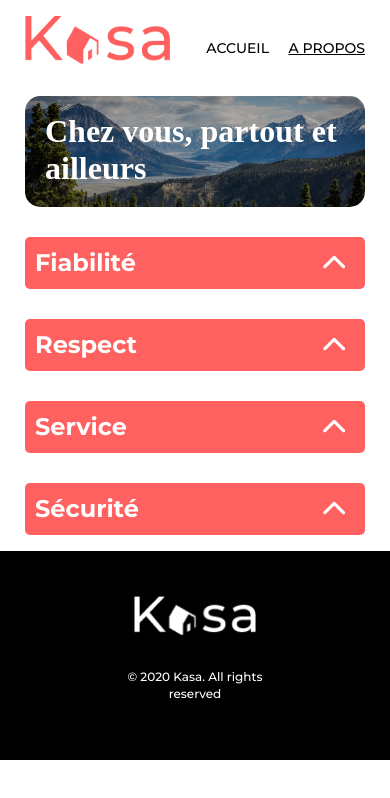
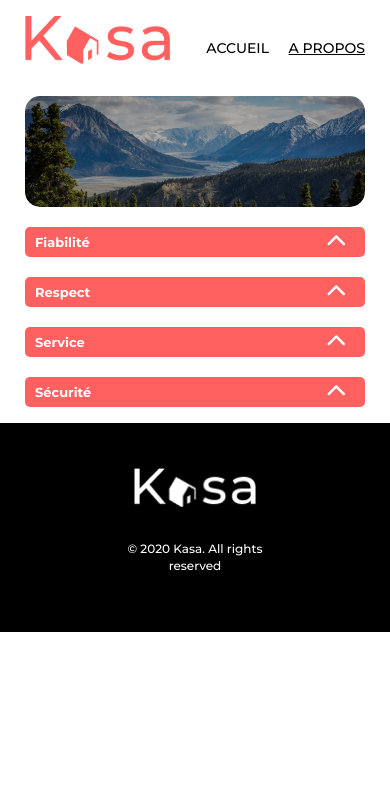
Before and after one commit to Corentinlhm02/projet-5, a React (Vite) app in the folder P5 react/: page /about in a window 390 px wide. Shown: the top 798 px of the page. Built offline with nearby package versions, Linux system fonts and the light colour scheme.

Commit message:
responsive caroussel

```diff
--- a/P5 react/src/pages/About.jsx
+++ b/P5 react/src/pages/About.jsx
@@ -19,7 +19,6 @@ function About() {
     <div className='about'>
       <section className="banner">
         <img src={ImageMontagne} alt="logo kasa" />
-        <h1>Chez vous, partout et ailleurs</h1>
       </section>
       <section className="about-section">
         {panels.map((panel, index) => (
--- a/P5 react/src/sass/CarrouselAnnonce.scss
+++ b/P5 react/src/sass/CarrouselAnnonce.scss
@@ -50,6 +50,7 @@
 @media (max-width: 800px) {
     .carousel{
         height: 225px;
+        border-radius: 15px;
     }
     .carousel-inner img {
     height: 225px;
@@ -57,4 +58,7 @@
     .carousel-buttons button {
         font-size: 2rem;
     }
+    .currentIndex {
+        display: none;
+    }
 }
--- a/P5 react/src/sass/about.scss
+++ b/P5 react/src/sass/about.scss
@@ -118,12 +118,24 @@
 @media (max-width: 800px) {
   .about{
     margin: 4% 25px;
+    .banner{
+      height: 111px;
+      margin: 0;
+      border-radius: 15px;
+      img{
+        border-radius: 15px;
       }
-  .about .about-section{
+    }
+    .about-section{
       margin: 0;
       width: 100%;
+      .accordion-container{
+          .panel p {
+            font-size: 13px;
+            line-height: 20px;
+            padding: 15px 20px;
           }
-  .about .about-section button{
+        .accordion{
           height: 30px;
           font-size: 13px;
           font-weight: 700;
@@ -131,24 +143,11 @@
           text-align: left;
           margin-top: 20px;
 
-  }
-  .about .about-section button i {
+          i{
             font-size: 20px;
           }
-  .about .banner{
-    height: 111px;
-    margin: 0;
-    border-radius: 15px;
         }
-
-  .about .banner img{
-    border-radius: 15px;
       }
-
-  .about .about-section p{
-    font-size: 13px;
-    line-height: 20px;
-    padding: 15px 20px;
     }
-
   }
+}
--- a/P5 react/src/sass/annonce.scss
+++ b/P5 react/src/sass/annonce.scss
@@ -48,13 +48,9 @@
                 line-height: 25.67px;
                 text-align: left;
                 margin: 2px 0 12px 0;
-
             }
-
-
         }
     }
-
 }
 
 .button {
@@ -190,6 +186,15 @@ i {
 @media (max-width: 800px) {
     .info {
         margin: 4% 25px ;
+        .host{
+            align-items: normal;
+            .title{
+                h3{
+                    font-size: 18px;
+                    margin: 0;
+                }
+            }
+        }
     }
     .tagAndStars{
         flex-direction: column;
--- a/P5 react/src/sass/home.scss
+++ b/P5 react/src/sass/home.scss
@@ -55,6 +55,10 @@
     .home .banner {
       height: 111px;
       margin: 0 0 20px 0;
+      border-radius: 15px;
+      img {
+        border-radius: 15px;
+      }
     }
    .home h1 {
     font-family: Montserrat;
--- a/P5 react/src/sass/thumb.scss
+++ b/P5 react/src/sass/thumb.scss
@@ -54,8 +54,6 @@ cursor: pointer;
         grid-template-columns: repeat(1, 1fr);
         padding: 5%;
         gap: 25px;
-        // padding-bottom: 55px;
-        // padding-right: 55px;
     }
     .thumb {
         aspect-ratio: initial;
```
Lines whose indentation alone changed are shown as unchanged.
